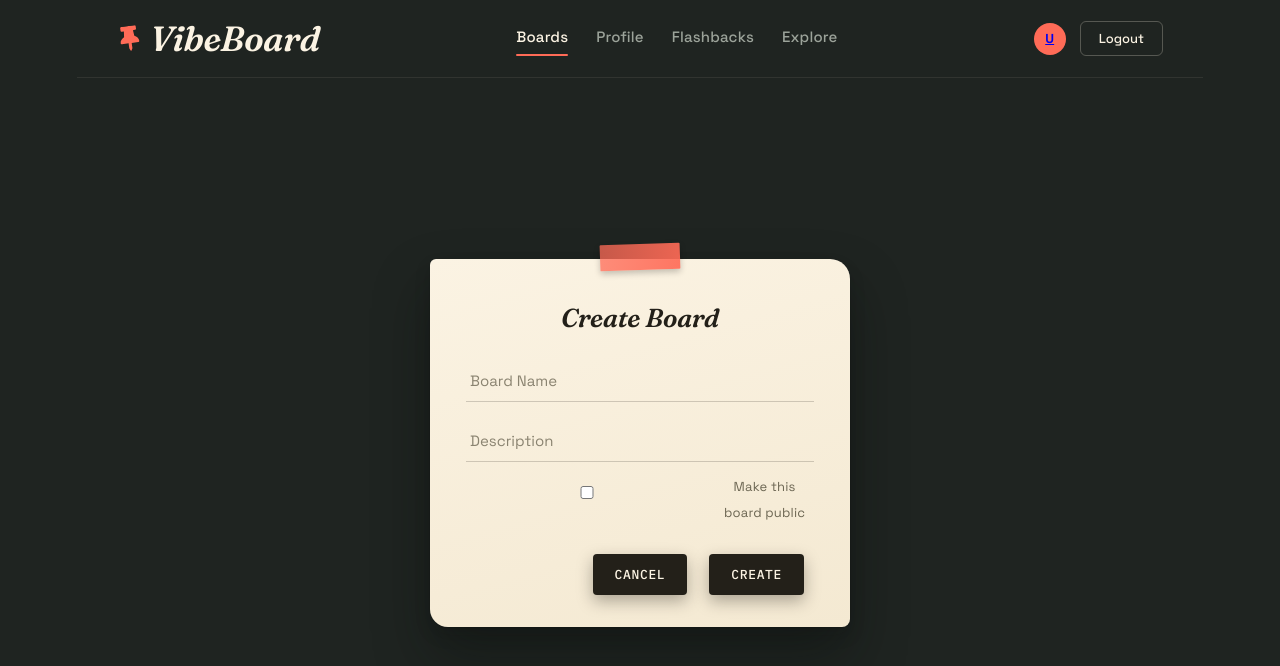
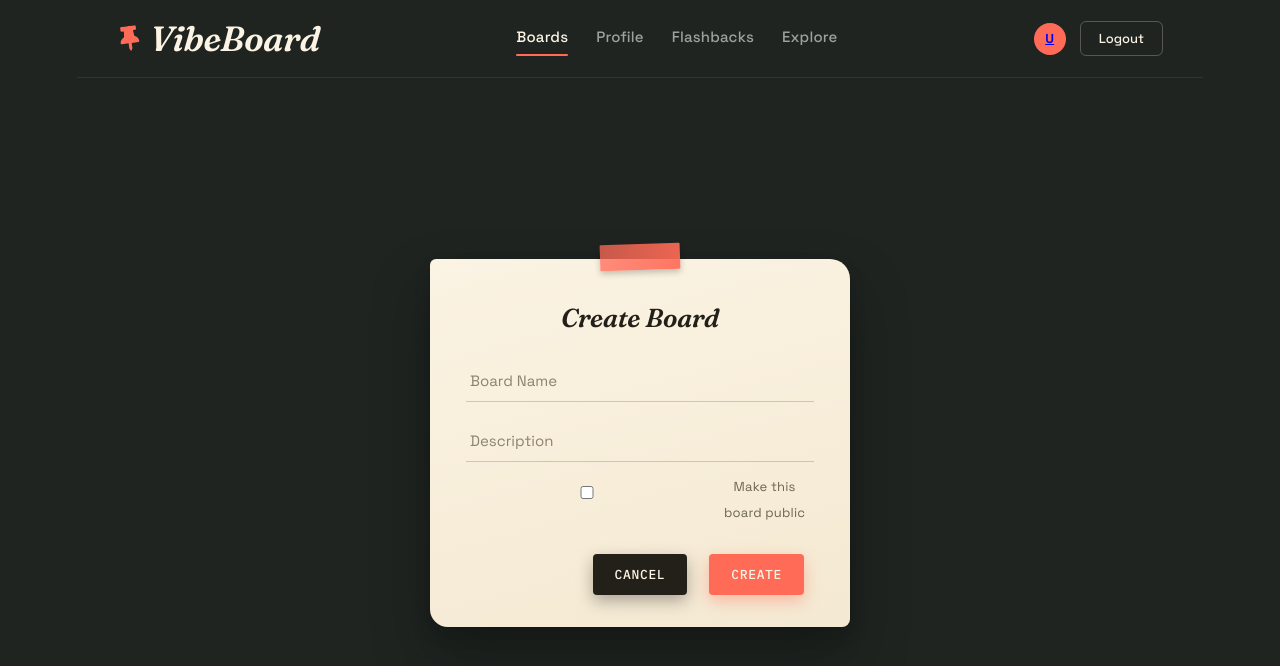
Before and after one commit to ImanAmirr/VibeBoard, a React app in the folder frontend/: page /boards/new in a window 1280 px wide. Shown: the top 666 px of the page. Built offline with nearby package versions, Linux system fonts and the light colour scheme; no server answers; the HTML template or start-up script is replaced by a standard one.

Commit message:
popup change

```diff
--- a/frontend/src/pages/board.css
+++ b/frontend/src/pages/board.css
@@ -372,16 +372,16 @@
 }
 
 .popup-create {
-  background: var(--tape-coral);
-  color: var(--paper);
-  font-weight: 600;
-  box-shadow: 0 6px 16px rgba(255,107,87,0.4);
+  background: var(--tape-coral) !important;
+  color: var(--paper) !important;
+  font-weight: 600 !important;
+  box-shadow: 0 6px 16px rgba(255,107,87,0.4) !important;
 }
 
 .popup-create:hover {
   transform: translateY(-2px);
-  background: #e85a47;
-  box-shadow: 0 10px 22px rgba(255,107,87,0.45);
+  background: #e85a47 !important;
+  box-shadow: 0 10px 22px rgba(255,107,87,0.45) !important;
 }
 
 .popup-cancel {
```
